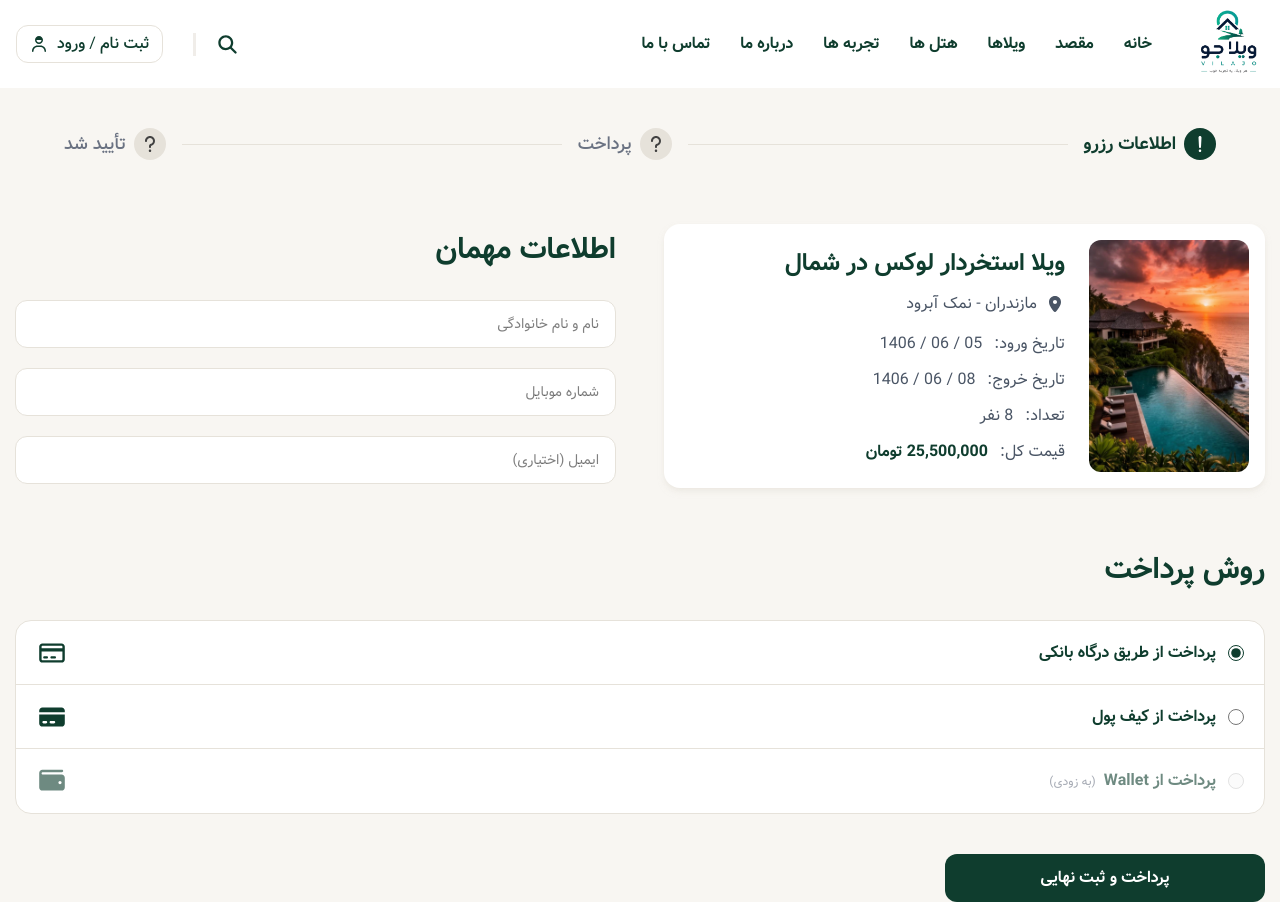
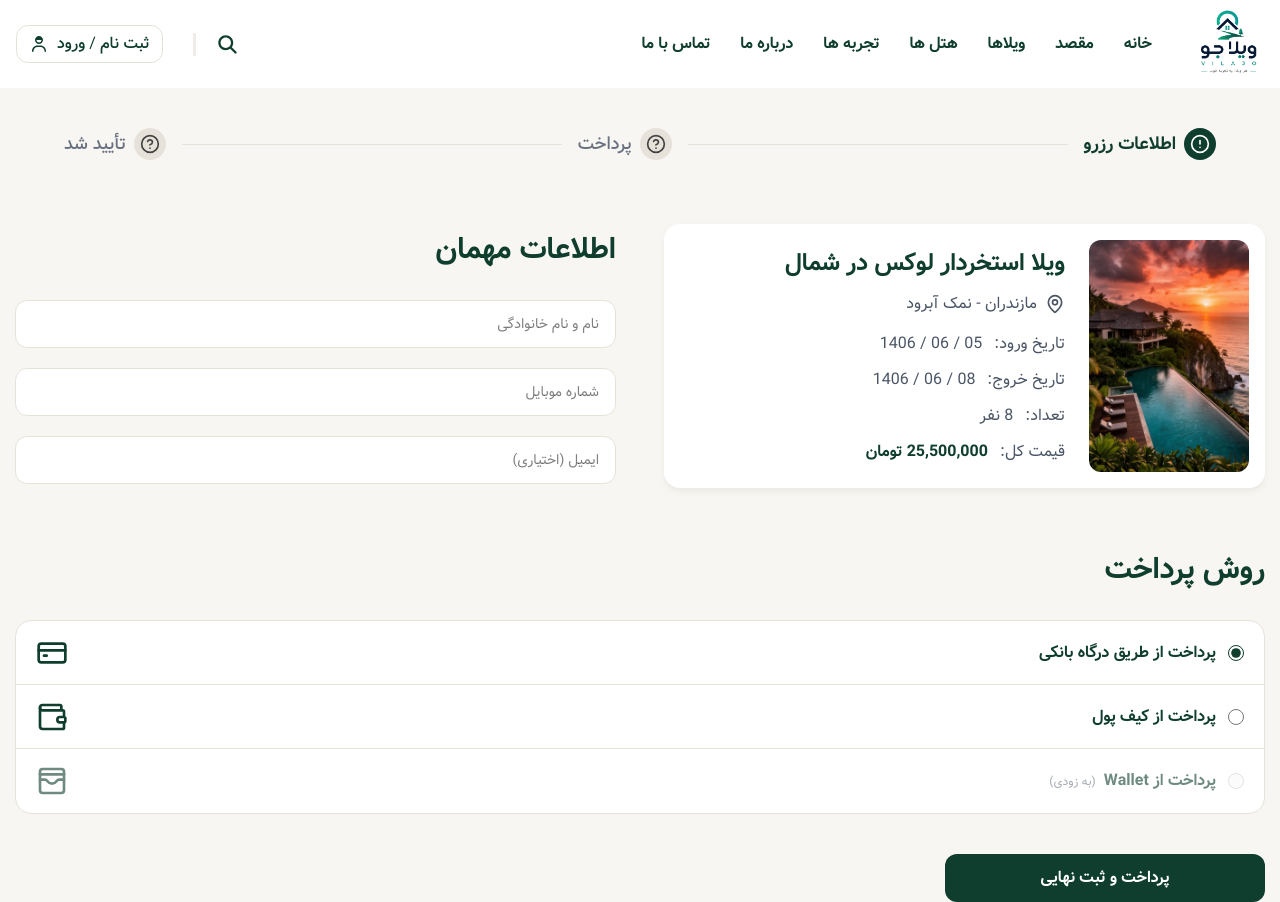
Before and after one commit to amirmahdighadiri/vilajo, a Next.js app: page /reservation in a window 1280 px wide. Built offline with nearby package versions, Linux system fonts and the light colour scheme.

Commit message:
refactor: replace inline SVGs with Lucide icons

```diff
--- a/src/app/(root)/reservation/page.jsx
+++ b/src/app/(root)/reservation/page.jsx
@@ -1,4 +1,5 @@
-import React from 'react';
+import React from "react";
+import { AlertCircle, CircleHelp, MapPin, CreditCard, Wallet, WalletCards } from "lucide-react";
 
 export const metadata = {
     title: "رزرو اقامتگاه",
@@ -11,9 +12,7 @@ function Page(props) {
             <div className="mx-auto flex w-[95%] items-center justify-between gap-2 sm:w-[90%] sm:gap-4 pt-8 md:pt-10">
 
                 <div className="flex shrink-0 items-center gap-2">
-                    <svg className="h-7 w-7 rounded-full bg-primary p-1.5 sm:h-8 sm:w-8" viewBox="0 0 640 640" fill="white">
-                        <path d="M320 496C342.1 496 360 513.9 360 536C360 558.1 342.1 576 320 576C297.9 576 280 558.1 280 536C280 513.9 297.9 496 320 496zM320 64C346.5 64 368 85.5 368 112C368 112.6 368 113.1 368 113.7L352 417.7C351.1 434.7 337 448 320 448C303 448 289 434.7 288 417.7L272 113.7C272 113.1 272 112.6 272 112C272 85.5 293.5 64 320 64z" />
-                    </svg>
+                    <AlertCircle className="h-7 w-7 rounded-full bg-primary p-1.5 sm:h-8 sm:w-8 text-white" aria-hidden="true" />
                     <p className="text-xs font-semibold text-primary sm:text-base lg:text-lg">
                         اطلاعات رزرو
                     </p>
@@ -22,9 +21,7 @@ function Page(props) {
                 <div className="h-px flex-1 bg-stone" />
 
                 <div className="flex shrink-0 items-center gap-2">
-                    <svg className="h-7 w-7 rounded-full bg-stone p-1.5 sm:h-8 sm:w-8" viewBox="0 0 640 640" fill="#424242">
-                        <path d="M224 224C224 171 267 128 320 128C373 128 416 171 416 224C416 266.7 388.1 302.9 349.5 315.4C321.1 324.6 288 350.7 288 392L288 416C288 433.7 302.3 448 320 448C337.7 448 352 433.7 352 416L352 392C352 390.3 352.6 387.9 355.5 384.7C358.5 381.4 363.4 378.2 369.2 376.3C433.5 355.6 480 295.3 480 224C480 135.6 408.4 64 320 64C231.6 64 160 135.6 160 224C160 241.7 174.3 256 192 256C209.7 256 224 241.7 224 224zM320 576C342.1 576 360 558.1 360 536C360 513.9 342.1 496 320 496C297.9 496 280 513.9 280 536C280 558.1 297.9 576 320 576z" />
-                    </svg>
+                    <CircleHelp className="h-7 w-7 rounded-full bg-stone p-1.5 sm:h-8 sm:w-8 text-[#424242]" aria-hidden="true" />
                     <p className="text-xs font-medium text-gray-500 sm:text-base lg:text-lg">
                         پرداخت
                     </p>
@@ -33,9 +30,7 @@ function Page(props) {
                 <div className="h-px flex-1 bg-stone" />
 
                 <div className="flex shrink-0 items-center gap-2">
-                    <svg className="h-7 w-7 rounded-full bg-stone p-1.5 sm:h-8 sm:w-8" viewBox="0 0 640 640" fill="#424242">
-                        <path d="M224 224C224 171 267 128 320 128C373 128 416 171 416 224C416 266.7 388.1 302.9 349.5 315.4C321.1 324.6 288 350.7 288 392L288 416C288 433.7 302.3 448 320 448C337.7 448 352 433.7 352 416L352 392C352 390.3 352.6 387.9 355.5 384.7C358.5 381.4 363.4 378.2 369.2 376.3C433.5 355.6 480 295.3 480 224C480 135.6 408.4 64 320 64C231.6 64 160 135.6 160 224C160 241.7 174.3 256 192 256C209.7 256 224 241.7 224 224zM320 576C342.1 576 360 558.1 360 536C360 513.9 342.1 496 320 496C297.9 496 280 513.9 280 536C280 558.1 297.9 576 320 576z" />
-                    </svg>
+                    <CircleHelp className="h-7 w-7 rounded-full bg-stone p-1.5 sm:h-8 sm:w-8 text-[#424242]" aria-hidden="true" />
                     <p className="text-xs font-medium text-gray-500 sm:text-base lg:text-lg">
                         تأیید شد
                     </p>
@@ -60,9 +55,7 @@ function Page(props) {
                             </h2>
 
                             <div className="mb-4 flex items-center gap-2 text-sm text-gray-600 sm:text-base">
-                                <svg className="h-5 w-5 shrink-0" viewBox="0 0 640 640" fill="currentColor">
-                                    <path d="M128 252.6C128 148.4 214 64 320 64C426 64 512 148.4 512 252.6C512 371.9 391.8 514.9 341.6 569.4C329.8 582.2 310.1 582.2 298.3 569.4C248.1 514.9 127.9 371.9 127.9 252.6zM320 320C355.3 320 384 291.3 384 256C384 220.7 355.3 192 320 192C284.7 192 256 220.7 256 256C256 291.3 284.7 320 320 320z" />
-                                </svg>
+                                <MapPin className="h-5 w-5 shrink-0" aria-hidden="true" />
                                 <p>مازندران - نمک آبرود</p>
                             </div>
 
@@ -125,9 +118,7 @@ function Page(props) {
                 پرداخت از طریق درگاه بانکی
               </span>
 
-                            <svg className="h-7 w-7 shrink-0 text-primary sm:h-8 sm:w-8" viewBox="0 0 640 640" fill="currentColor">
-                                <path d="M512 176C520.8 176 528 183.2 528 192L528 224L112 224L112 192C112 183.2 119.2 176 128 176L512 176zM528 288L528 448C528 456.8 520.8 464 512 464L128 464C119.2 464 112 456.8 112 448L112 288L528 288zM128 128C92.7 128 64 156.7 64 192L64 448C64 483.3 92.7 512 128 512L512 512C547.3 512 576 483.3 576 448L576 192C576 156.7 547.3 128 512 128L128 128zM144 408C144 421.3 154.7 432 168 432L216 432C229.3 432 240 421.3 240 408C240 394.7 229.3 384 216 384L168 384C154.7 384 144 394.7 144 408zM288 408C288 421.3 298.7 432 312 432L376 432C389.3 432 400 421.3 400 408C400 394.7 389.3 384 376 384L312 384C298.7 384 288 394.7 288 408z" />
-                            </svg>
+                            <CreditCard className="h-7 w-7 shrink-0 text-primary sm:h-8 sm:w-8" aria-hidden="true" />
                         </label>
 
                         <label className="flex min-h-16 cursor-pointer items-center gap-3 border-b border-stone px-4 transition hover:bg-background sm:px-5">
@@ -141,9 +132,7 @@ function Page(props) {
                 پرداخت از کیف پول
               </span>
 
-                            <svg className="h-7 w-7 shrink-0 text-primary sm:h-8 sm:w-8" viewBox="0 0 640 640" fill="currentColor">
-                                <path d="M64 192L64 224L576 224L576 192C576 156.7 547.3 128 512 128L128 128C92.7 128 64 156.7 64 192zM64 272L64 448C64 483.3 92.7 512 128 512L512 512C547.3 512 576 483.3 576 448L576 272L64 272zM128 424C128 410.7 138.7 400 152 400L200 400C213.3 400 224 410.7 224 424C224 437.3 213.3 448 200 448L152 448C138.7 448 128 437.3 128 424zM272 424C272 410.7 282.7 400 296 400L360 400C373.3 400 384 410.7 384 424C384 437.3 373.3 448 360 448L296 448C282.7 448 272 437.3 272 424z" />
-                            </svg>
+                            <Wallet className="h-7 w-7 shrink-0 text-primary sm:h-8 sm:w-8" aria-hidden="true" />
                         </label>
 
                         <label className="flex min-h-16 cursor-not-allowed items-center gap-3 px-4 opacity-60 sm:px-5">
@@ -161,9 +150,7 @@ function Page(props) {
                 </span>
               </span>
 
-                            <svg className="h-7 w-7 shrink-0 text-primary sm:h-8 sm:w-8" viewBox="0 0 640 640" fill="currentColor">
-                                <path d="M128 96C92.7 96 64 124.7 64 160L64 448C64 483.3 92.7 512 128 512L512 512C547.3 512 576 483.3 576 448L576 256C576 220.7 547.3 192 512 192L136 192C122.7 192 112 181.3 112 168C112 154.7 122.7 144 136 144L520 144C533.3 144 544 133.3 544 120C544 106.7 533.3 96 520 96L128 96zM480 320C497.7 320 512 334.3 512 352C512 369.7 497.7 384 480 384C462.3 384 448 369.7 448 352C448 334.3 462.3 320 480 320z" />
-                            </svg>
+                            <WalletCards className="h-7 w-7 shrink-0 text-primary sm:h-8 sm:w-8" aria-hidden="true" />
                         </label>
                     </div>
                 </section>
```
